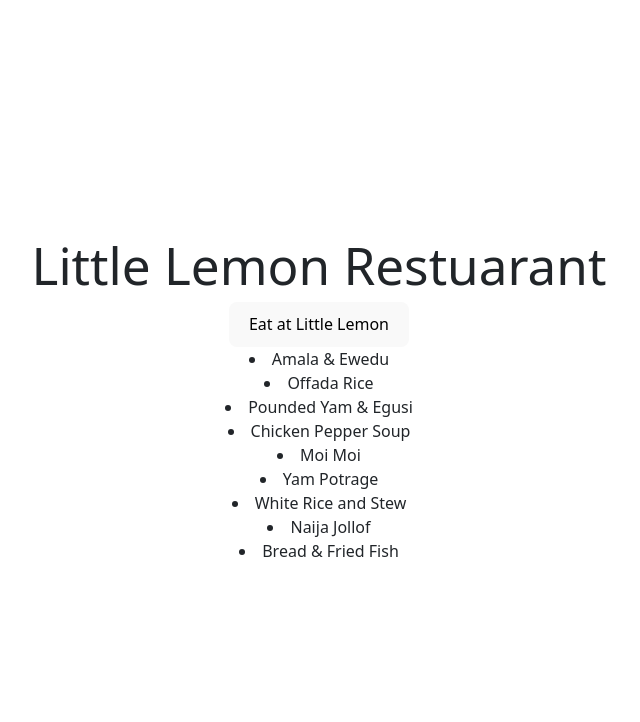
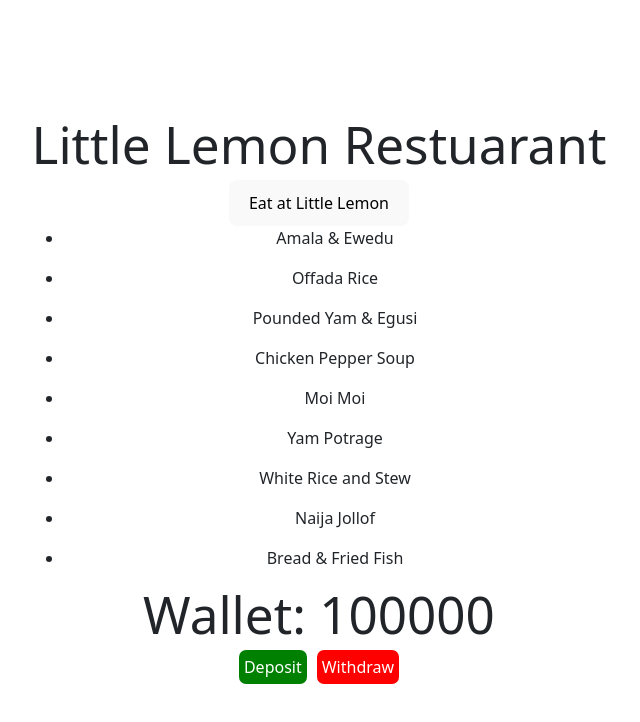
Before and after one commit to MalikUmaru/REACTCLASS, a React (Vite) app: page / in a window 1280 px wide. Shown: the top 722 px of the page, without its empty margins (321-961 px from the left). Built offline with nearby package versions, Linux system fonts and the light colour scheme.

Commit message:
ReducerHook and TodoList added

```diff
--- a/src/App.jsx
+++ b/src/App.jsx
@@ -3,6 +3,8 @@ import "./App.css";
 import ShootGame from "./Components/LearningUseState";
 import LittleLemon from "./Components/LittleLemon";
 import MealsList from "./Components/MealsList";
+import ManageWallet from "./Components/ReducerHook";
+
 
 const App = () => {
   return (
@@ -10,6 +12,7 @@ const App = () => {
       {/* <ShootGame /> */}
       <LittleLemon />
       <MealsList />
+      <ManageWallet />
     </div>
   );
 };
--- a/src/Components/MealsList.jsx
+++ b/src/Components/MealsList.jsx
@@ -7,7 +7,11 @@ const MealsList = () => {
   return (
     <div>
       {meals.map((item, index) => (
-        <li key={index}>{item}</li>
+        <ul>
+        <li key={index}>
+            {item}
+            </li>
+            </ul>
       ))}
     </div>
   );
--- /dev/null
+++ b/src/Components/ReducerHook.jsx
@@ -0,0 +1,52 @@
+//import React, {useReducer, useState} from "react";
+//const [state, setState] = useState(initialState):- e.g of useState Hook
+//const [state, dispatch] = useReducer(reducer, initialState);
+
+import { useReducer, useState } from "react";
+
+const reducer = (state, action) => {
+  if (action.type === "deposit") {
+    return {money: state.money + 10000};
+  }
+  if (action.type === "withdraw") {
+    return {money: state.money - 10000};
+  }
+};
+
+const ManageWallet = () => {
+  const [state, dispatch] = useReducer(reducer, { money: 100000 });
+  return (
+    <div>
+      <h1>Wallet: {state.money}</h1>
+      <button
+        style={{
+          backgroundColor: "green",
+          color: "white",
+          border: "none",
+          borderRadius: "7px",
+          padding: "5px",
+          marginRight: "5px",
+        }}
+        onClick={() => dispatch({ type: "deposit" })}
+      >
+        Deposit
+      </button>
+
+      <button
+        style={{
+          backgroundColor: "red",
+          color: "white",
+          border: "none",
+          borderRadius: "7px",
+          padding: "5px",
+          marginLeft: "5px",
+        }}
+        onClick={() => dispatch({ type: "withdraw" })}
+      >
+        Withdraw
+      </button>
+    </div>
+  );
+};
+
+export default ManageWallet;
--- /dev/null
+++ b/src/Components/TodoList.jsx
@@ -0,0 +1,3 @@
+//1. what is a react key
+//2. how to use a key
+//3. correct key to use
```
